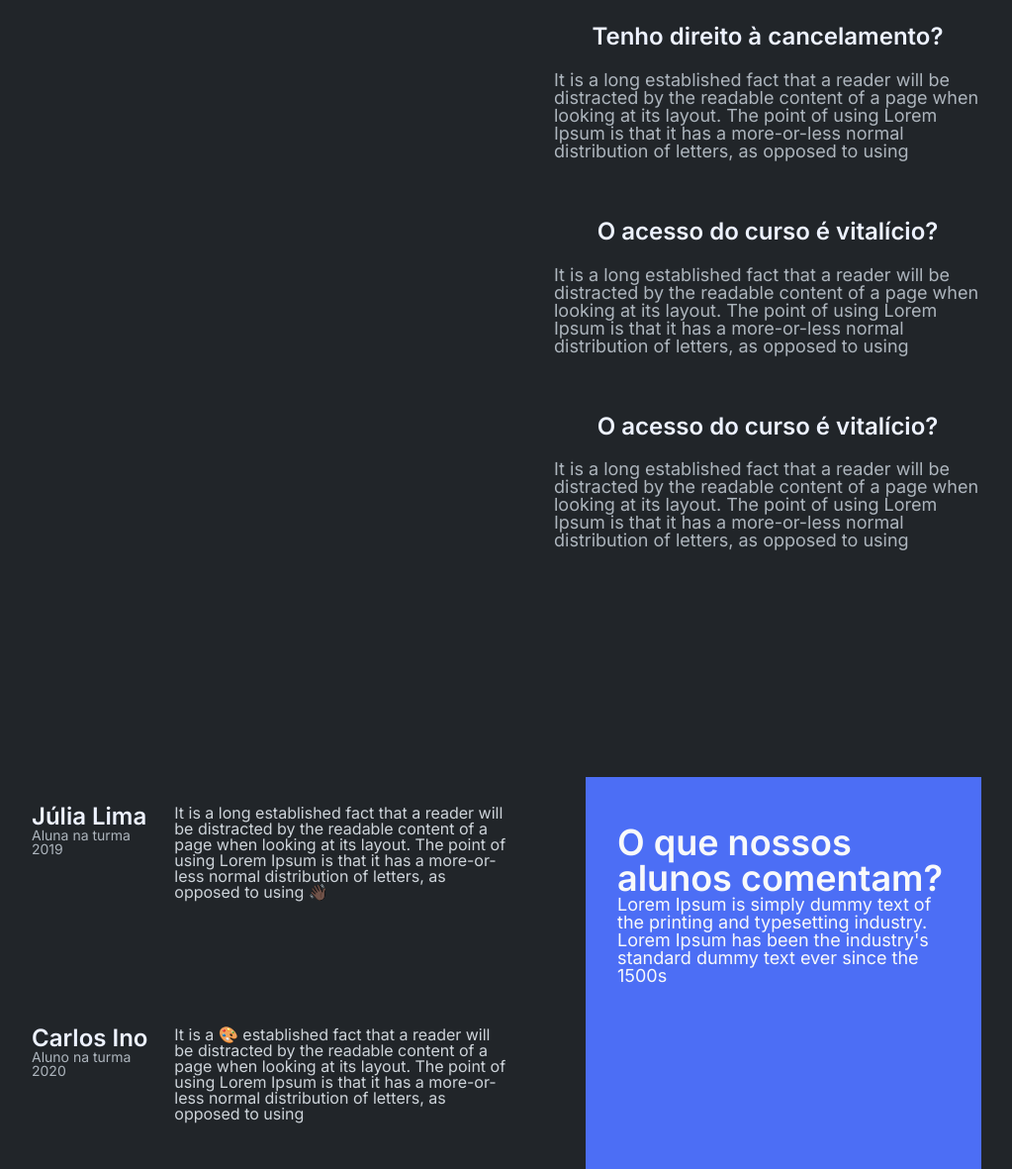
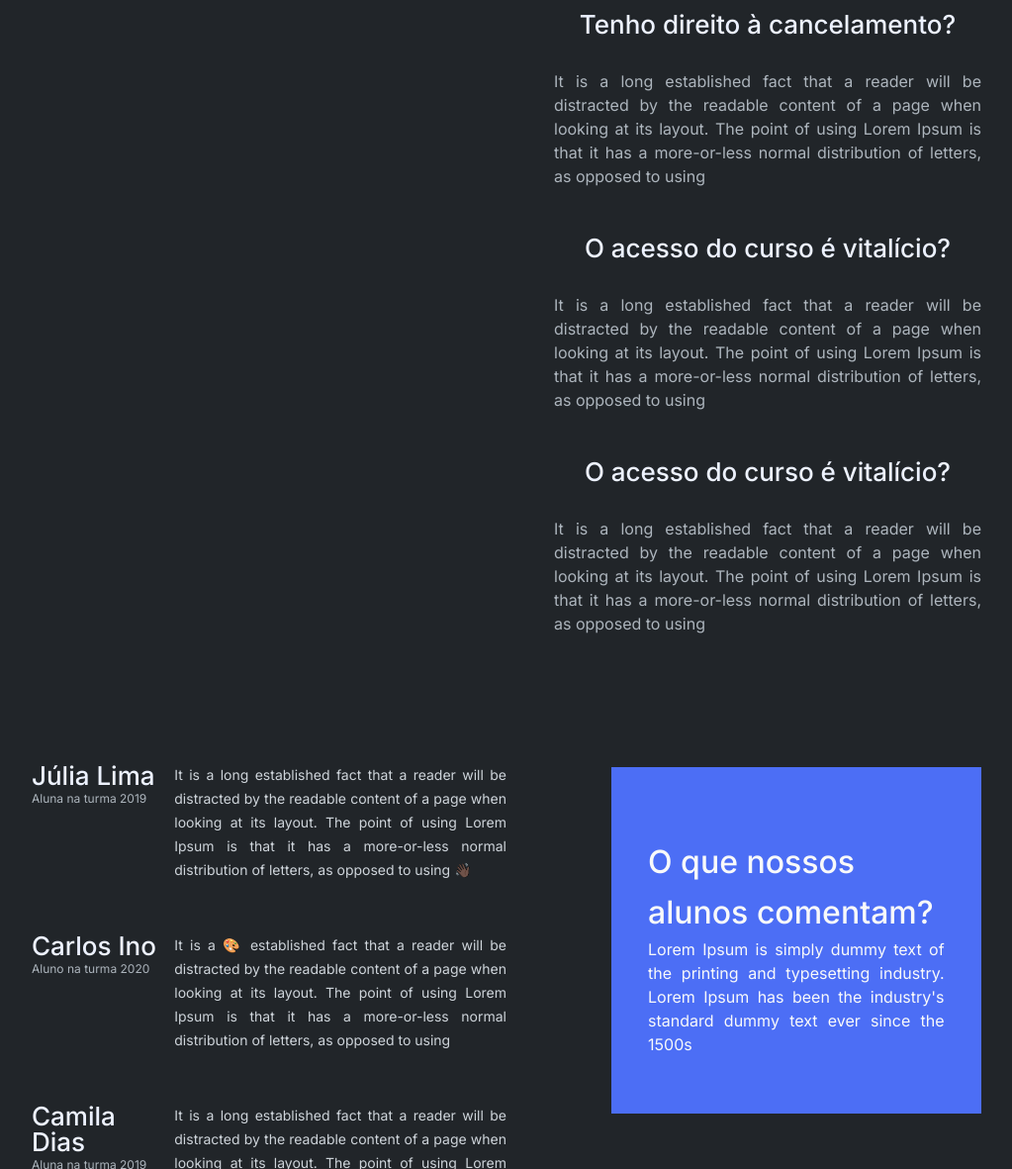
Before and after one commit to Mefanick/projeto5, a plain HTML site: page index.html in a window 1280 px wide. Shown: the part 1619-2800 px from the top of the page at 99% size, without its empty margins (128-1151 px from the left). Drawn offline with Linux system fonts and the light colour scheme.

Commit message:
Tarefa 2 concluída

```diff
--- a/src/styles/FAQ.css
+++ b/src/styles/FAQ.css
@@ -22,6 +22,3 @@
     height: 968px;
     gap: 1rem;
 }
-.FAQ__button--register{
-
-}
--- a/src/styles/globasStyles.css
+++ b/src/styles/globasStyles.css
@@ -13,13 +13,13 @@
 
 
     --font-family:  'Inter', sans-serif;
-    --font-text-size-1: 1.125rem;
-    --font-text-size-2: 1rem;
-    --font-text-size-3: 0.875rem;
-    --font-text-size-4: 0.875rem;
-    --font-title-size-1:3rem;
-    --font-title-size-2:2.25rem;
-    --font-title-size-3:1.5rem;
+    --font-text-size-1: 1rem;
+    --font-text-size-2: 0.875rem;
+    --font-text-size-3: 0.75rem;
+    --font-text-size-4: 0.75rem;
+    --font-title-size-1:2.5rem;
+    --font-title-size-2:2rem;
+    --font-title-size-3:1.625rem;
 }
 body{
     font-family: var(--font-family);
@@ -28,22 +28,21 @@ h1{
     font-size: var(--font-title-size-1);
     font-weight: 600;
     color: var(--color-gray-6);
-}
-h2{
-    font-size: var(--font-title-size-2);
-    font-weight: 600;
-}
-span{
-    color: var(--brand-1);
+
 }
 h2{
     font-size: var(--font-title-size-2);
     color: var(--color-gray-6);
+    font-weight: 500;
+    line-height: 3.2rem;
 }
 h3{
     font-size: var(--font-title-size-3);
-    font-weight: 600;
+    font-weight: 500;
     color: var(--color-gray-6);
+}
+span{
+    color: var(--brand-1);
 }
 .gray__color--5{
     color: var(--color-gray-5) !important;
@@ -54,16 +53,22 @@ h3{
 .text__1{
     font-size: var(--font-text-size-1);
     color: var(--color-gray-4);
+    line-height: 1.5rem;
+    text-align: justify;
 }
 .text__2{
     font-size: var(--font-text-size-2);
     color: var(--color-gray-5);
+    line-height: 1.5rem;
+    text-align: justify;
 }
 .text__3{
     font-size: var(--font-text-size-3);
     color: var(--color-gray-4);
+    line-height: 1.25rem;
 }
 .text__4{
     font-size: var(--font-text-size-4);
     color: var(--color-gray-7);
+    line-height: 1.25rem;
 }
--- a/src/styles/index.css
+++ b/src/styles/index.css
@@ -3,13 +3,14 @@ body{
 }
 header{
     background-color: var(--background-color2);
-    height: 100px;
+    height: 80px;
     display: flex;
     justify-content: center;
     align-items: center;
+    border-bottom: var(--brand-1) 2px solid;
 }
 .header__box{
-    width: 80%;
+    width: 75%;
     display: flex;
     justify-content: space-between;
 }
@@ -29,7 +30,7 @@ header{
     align-items: center;
 }
 .banner__box{
-    max-width: 80%;
+    width: 75%;
     display: flex;
     flex-direction: column;
     align-items: center;
@@ -38,7 +39,7 @@ header{
     gap: 3.5rem;
 }
 #banner-text{
-    width: 71%;
+    width: 57%;
     text-align: center;
 }
 .banner__button{
@@ -50,7 +51,7 @@ header{
     background-color: var(--brand-2) !important;
 }
 .about__container{
-    height: 18rem;
+    height: 16rem;
     background-color: var(--background-color2);
     display: flex;
     justify-content: center;
@@ -74,6 +75,7 @@ header{
     display: flex;
     justify-content: center;
     align-items: center;
+    padding-bottom: 40px;
 }
 .FAQ__main{
     display: flex;
@@ -102,7 +104,7 @@ header{
     border: none;
     padding: 1rem 2rem 1rem 2rem;
     background-color: var(--brand-1);
-    max-width: 266px;
+    max-width: 50%;
 }
 .FAQ__right--item{
     height: 100%;
@@ -110,12 +112,15 @@ header{
     flex-direction: column;
     justify-content: space-evenly;
 }
+.FAQ__right--item > p{
+    margin: 2rem 0 2rem 0;
+}
 .FAQ__title{
    text-align: center;
 }
 .comments__container{
     background-color: var(--background-color);
-    height: 1387px;
+    height: 1100px;
     display: flex;
     justify-content: center;
 }
@@ -127,20 +132,29 @@ header{
 }
 
 .right__block{
-    width: 35%;
+    width: 39%;
     background-color: var(--brand-1);
-    height: 25%;
-    padding: 3rem 2rem 3rem 2rem;
+    height: 350px;
     display: flex;
     flex-direction: column;
+    align-items: center;
+    justify-content: center;
     margin-top: 100px;
+}
+.comments__right{
+    display: flex;
+    flex-direction: column;
+    justify-content: space-between;
+    width: 80%;
+    height: 60%;
 }
 .left__block{
     width: 50%;
-    height: 90%;
+    height: 80%;
     display: flex;
+    margin-top: 10%;
     flex-direction: column;
-    justify-content: space-evenly;
+    justify-content: space-between;
 }
 .comment__item{
     display: flex;
@@ -157,6 +171,7 @@ header{
 .comment__text{
     width: 500px;
 
+
 }
 footer{
     display: flex;
```
